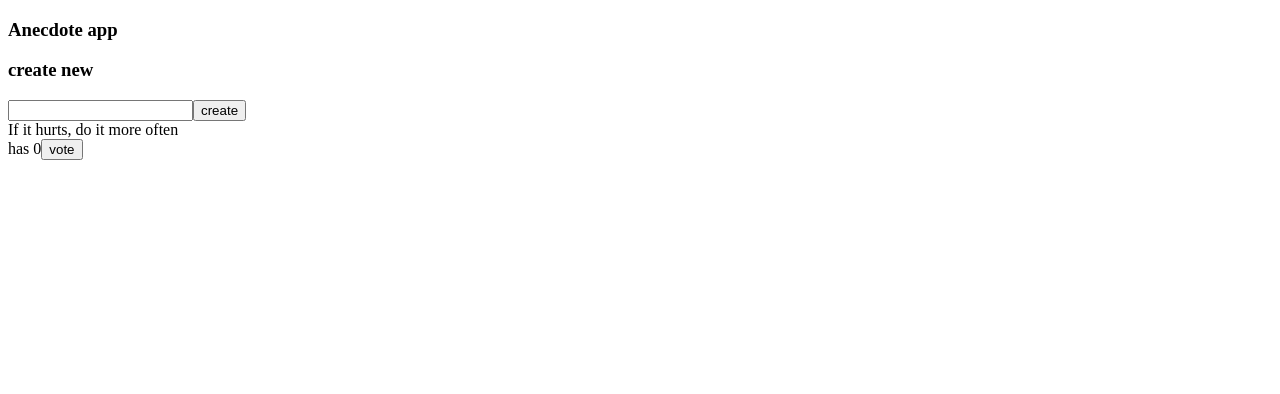
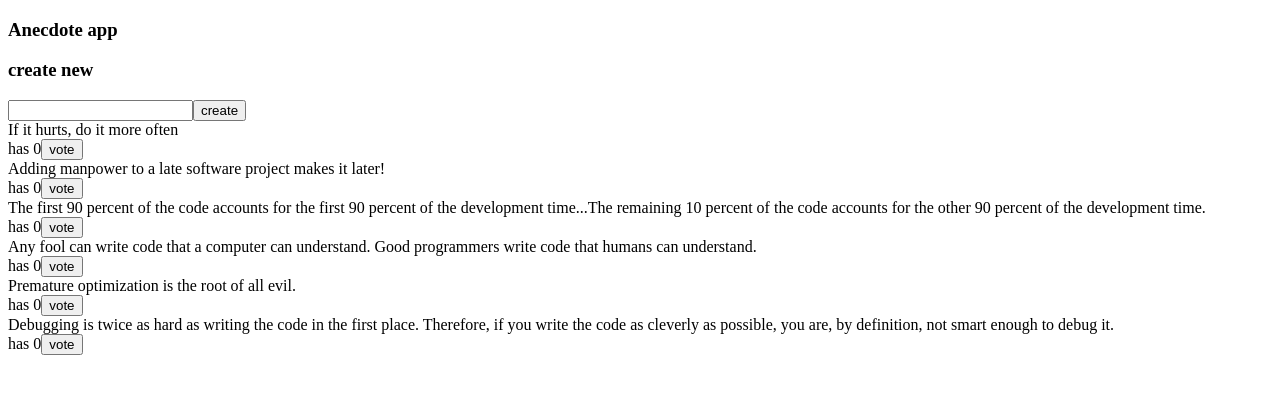
Before and after one commit to jv-soares/fullstack_open_exercises, a React (Vite) app in the folder part6/query-anecdotes/: page / in a window 1280 px wide. Shown: the top 394 px of the page. Built offline with nearby package versions, Linux system fonts and the light colour scheme; data requests are answered from the project's data file.

Commit message:
fetch anecdotes using react query

```diff
--- a/part6/query-anecdotes/package.json
+++ b/part6/query-anecdotes/package.json
@@ -11,6 +11,7 @@
     "server": "node server.js"
   },
   "dependencies": {
+    "@tanstack/react-query": "^5.51.21",
     "axios": "^1.4.0",
     "json-server": "^0.17.4",
     "react": "^18.2.0",
--- a/part6/query-anecdotes/src/App.jsx
+++ b/part6/query-anecdotes/src/App.jsx
@@ -1,18 +1,28 @@
+import { useQuery } from '@tanstack/react-query';
 import AnecdoteForm from './components/AnecdoteForm';
 import Notification from './components/Notification';
+import { getAnecdotes } from './requests';
 
 const App = () => {
   const handleVote = (anecdote) => {
     console.log('vote');
   };
 
-  const anecdotes = [
-    {
-      content: 'If it hurts, do it more often',
-      id: '47145',
-      votes: 0,
-    },
-  ];
+  const result = useQuery({
+    queryKey: ['anecdotes'],
+    retry: false,
+    queryFn: getAnecdotes,
+  });
+
+  if (result.isLoading) {
+    return <div>loading...</div>;
+  }
+
+  if (result.isError) {
+    return <div>anecdote service not available due to problems in server</div>;
+  }
+
+  const anecdotes = result.data;
 
   return (
     <div>
--- a/part6/query-anecdotes/src/main.jsx
+++ b/part6/query-anecdotes/src/main.jsx
@@ -1,4 +1,11 @@
+import { QueryClient, QueryClientProvider } from '@tanstack/react-query';
 import ReactDOM from 'react-dom/client';
 import App from './App';
 
-ReactDOM.createRoot(document.getElementById('root')).render(<App />);
+const queryClient = new QueryClient();
+
+ReactDOM.createRoot(document.getElementById('root')).render(
+  <QueryClientProvider client={queryClient}>
+    <App />
+  </QueryClientProvider>
+);
--- /dev/null
+++ b/part6/query-anecdotes/src/requests.js
@@ -0,0 +1,6 @@
+import axios from 'axios';
+
+export const getAnecdotes = async () => {
+  const response = await axios.get('http://localhost:3001/anecdotes');
+  return response.data;
+};
```
Also changed, not shown: 1 other file (tests, documents, lock files or other folders).
